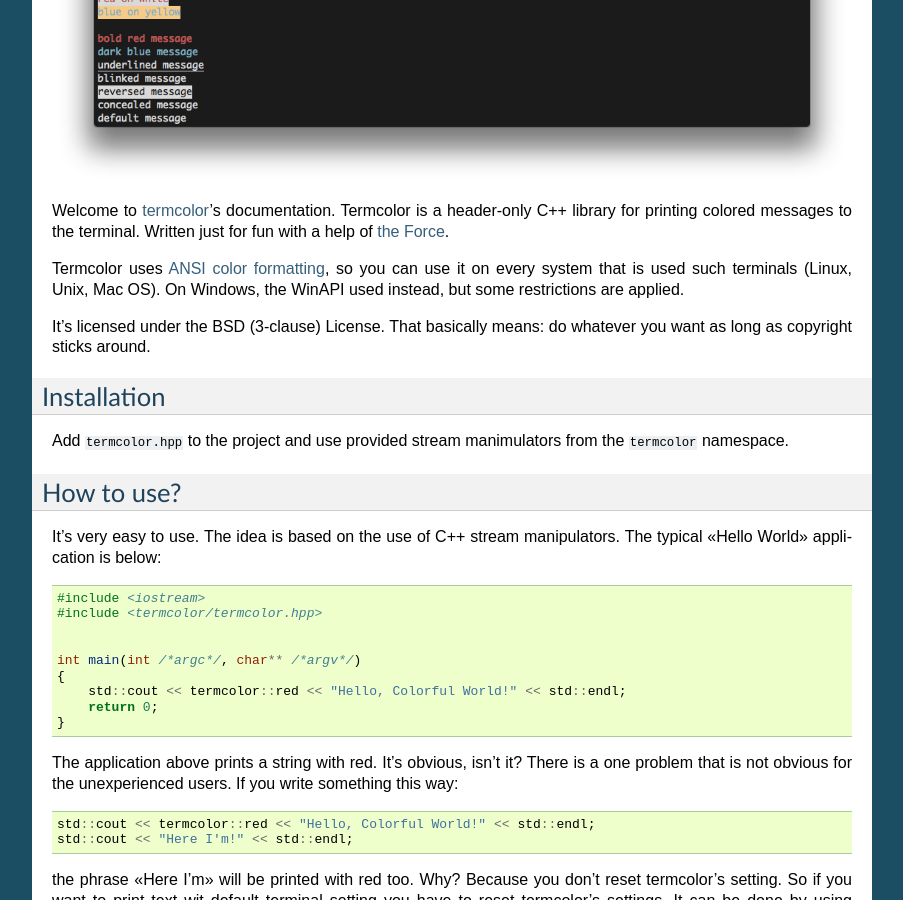
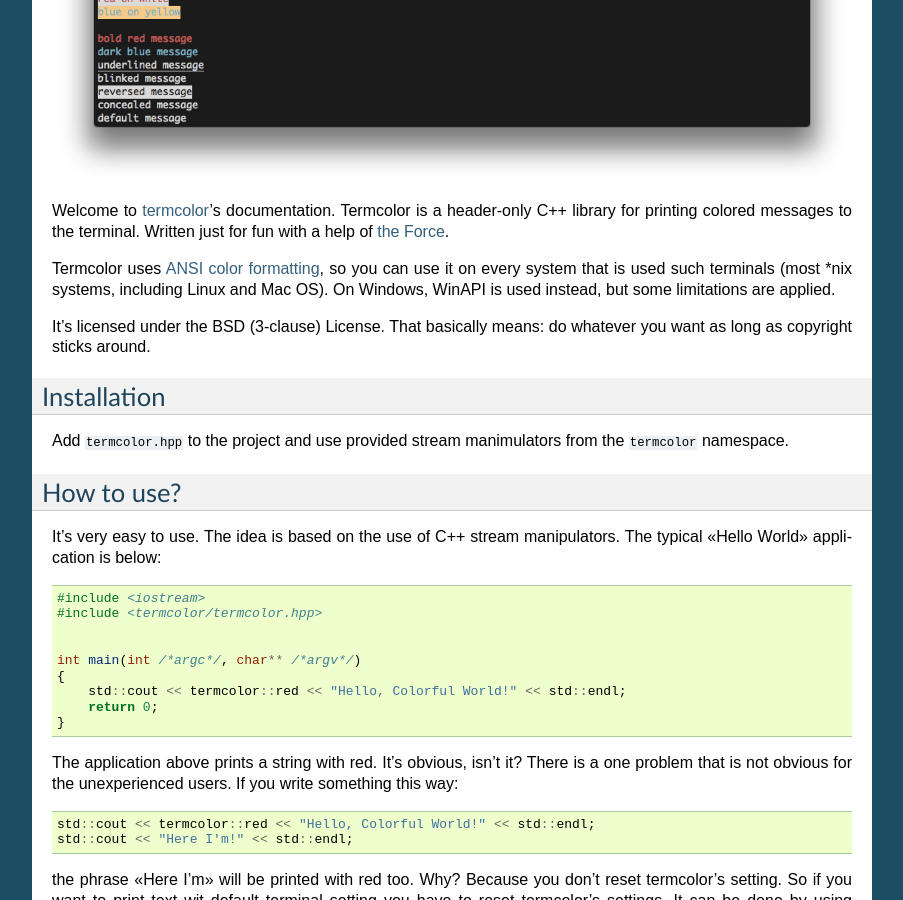
Before and after one commit to ikalnytskyi/termcolor, a Sphinx documentation site: the page built from docs/index.rst, in a window 1280 px wide and 900 px high, scrolled down 429 px. Shown: the whole window, without its empty margins (198-1101 px from the left). Built offline with Sphinx 7.4.7, drawn with Linux system fonts in a browser that asks for light colours; some of the changed text lies outside the part shown.

Commit message:
Update supported terminals notice
README used to state that termcolor supports only *nix terminals. This
is not true, since it also supports (with some limitations though)
Windows console.

```diff
--- a/docs/index.rst
+++ b/docs/index.rst
@@ -7,13 +7,14 @@ Welcome to Termcolor C++ library
    :alt: termcolor in action
    :align: center
 
-Welcome to termcolor_'s documentation.  Termcolor is a header-only C++
-library for printing colored messages to the terminal. Written just for
-fun with a help of `the Force`_.
+Welcome to termcolor_'s documentation. Termcolor is a header-only C++
+library for printing colored messages to the terminal. Written just
+for fun with a help of `the Force`_.
 
-Termcolor uses `ANSI color formatting`_, so you can use it on every system
-that is used such terminals (Linux, Unix, Mac OS).  On Windows, the WinAPI
-used instead, but some restrictions are applied.
+Termcolor uses `ANSI color formatting`_, so you can use it on every
+system that is used such terminals (most \*nix systems, including Linux
+and Mac OS). On Windows, WinAPI is used instead, but some limitations
+are applied.
 
 It's licensed under the BSD (3-clause) License. That basically means:
 do whatever you want as long as copyright sticks around.
```
Also changed, not shown: other parts of docs/index.rst (+1 -1 lines), 1 other file.
